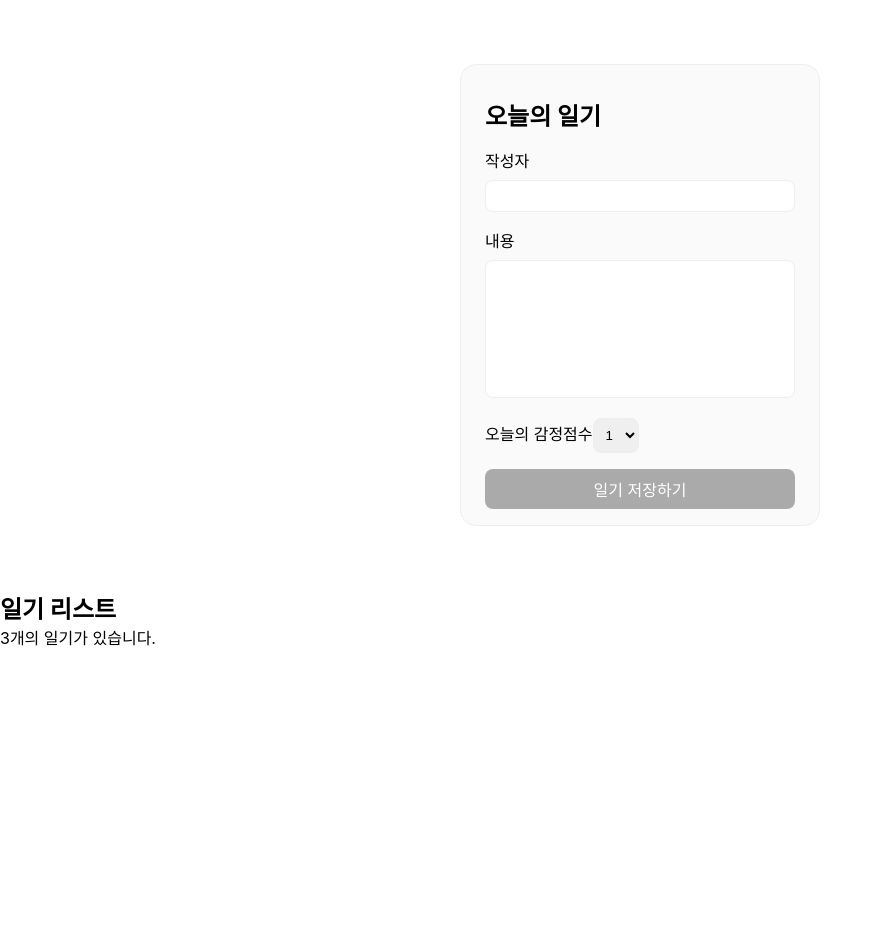
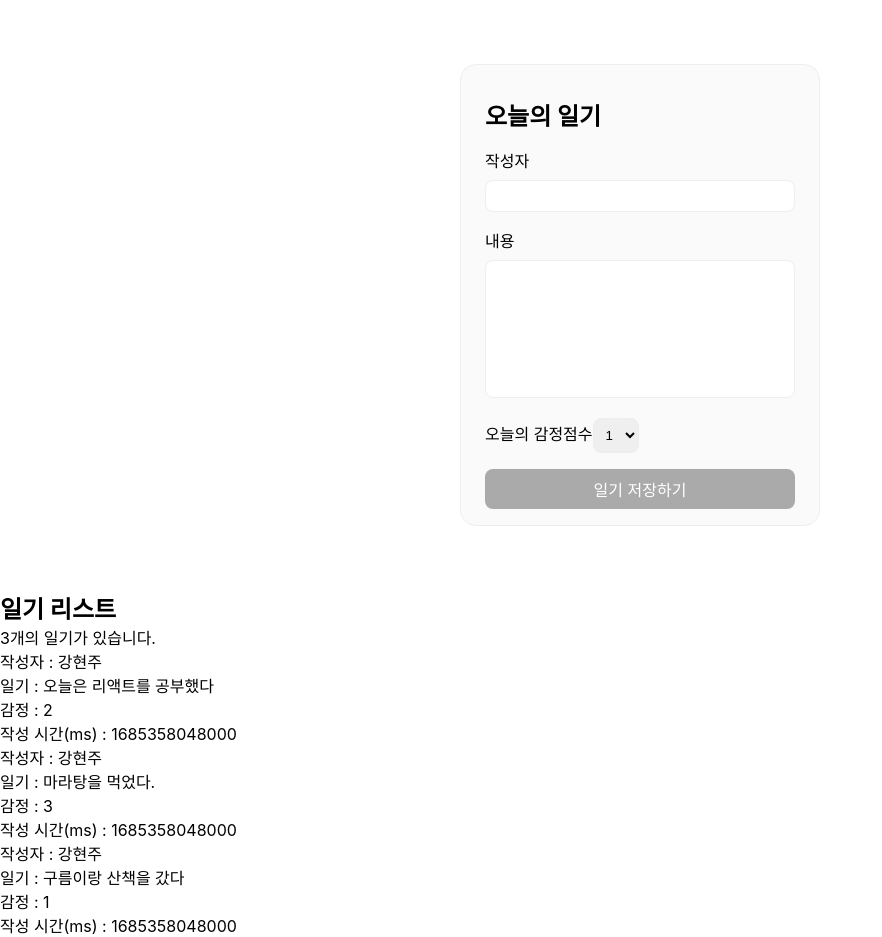
Before and after one commit to stacykang/react_simplediary, a React (Create React App) app: page / in a window 1280 px wide. Shown: the whole page, without its empty margins (0-882 px from the left). Before the commit the page ends 800 px from the top, so only its background shows below. Built offline with nearby package versions, Linux system fonts and the light colour scheme.

Commit message:
:art: Render DiaryList using Array.map() method

```diff
--- a/src/DiaryList.js
+++ b/src/DiaryList.js
@@ -1,9 +1,22 @@
+const arrayA = [1, 2, 3];
+
 const DiaryList = ({ diaryList }) => {
+    console.log(arrayA);
     console.log(diaryList);
     return (
         <div className="DiaryList">
             <h2>일기 리스트</h2>
             <p>{diaryList.length}개의 일기가 있습니다.</p>
+            <div>
+                {diaryList.map((item) => (
+                    <div>
+                        <div>작성자 : {item.author}</div>
+                        <div>일기 : {item.content}</div>
+                        <div>감정 : {item.emotion}</div>
+                        <div>작성 시간(ms) : {item.create_date}</div>
+                    </div>
+                ))}
+            </div>
         </div>
     );
 };
```
